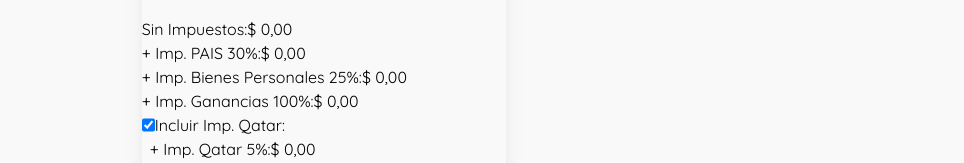
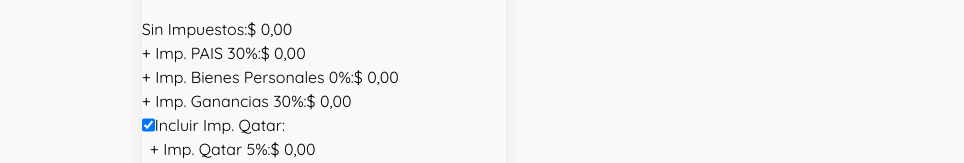
Before and after one commit to JulianP14/melarebusco, a Next.js app: page /impuestina in a window 1280 px wide. Shown: the part 357-520 px from the top of the page, without its empty margins (316-1280 px from the left). Built offline with nearby package versions, Linux system fonts and the light colour scheme; no server answers.

Commit message:
Funcionando todo el site con sus paginas

```diff
--- a/Components/Cotizaciones/Cotizacion.jsx
+++ b/Components/Cotizaciones/Cotizacion.jsx
@@ -88,11 +88,11 @@
             </div>
           </div>
         </div>
-        <div className="md:flex md:flex-wrap md:gap-4 items-center justify-center max-w-[1024px]">
+        <div className="md:flex md:flex-wrap md:gap-4 items-center justify-center max-w-[900px]">
           {dollars.map(({ id, name, dollar }) => (
             <div
               key={id}
-              className=" w-[350px] border-t-2 border-green-800 rounded-lg px-5 py-4 my-4 shadow-xl"
+              className=" w-[300px] border-t-2 border-green-800 rounded-lg px-5 py-4 my-4 shadow-xl"
             >
               <div className="flex flex-col items-center">
                 <h2 className="text-2xl border-b-2 rounded-lg border-green-800 bg-gradient-to-r from-[#101419] via-70% to-[#168374] bg-clip-text text-transparent font-bold">{name}</h2>
--- a/Components/Impuestina/Impuestos.jsx
+++ b/Components/Impuestina/Impuestos.jsx
@@ -7,15 +7,15 @@
   /* Renderizado en ARS */
   const dolarSinImp = Number(valueInput);
   const impuestoPais = Number(dolarSinImp * .3);
-  const impuestoGanancias = Number(dolarSinImp * 1);
+  const impuestoGanancias = Number(dolarSinImp * .3);
   const impuestoQatar = Number(dolarSinImp * .05);
-  const impuestoBsPs = Number(dolarSinImp * .25)
+  const impuestoBsPs = Number(dolarSinImp * 0)
   /* Renderizado en USD */
   const dolarSinImpUsd = Number(valueInput * dollarFixed);
   const impuestoPaisUsd = Number(dolarSinImpUsd * .3);
-  const impuestoGananciasUsd = Number(dolarSinImpUsd * 1);
+  const impuestoGananciasUsd = Number(dolarSinImpUsd * .3);
   const impuestoQatarUsd = Number(dolarSinImpUsd * .05);
-  const impuestoBsPsUsd = Number(dolarSinImpUsd * .25)
+  const impuestoBsPsUsd = Number(dolarSinImpUsd * 0)
 
   const sumaTotal = () => {
     let total = dolarSinImp + impuestoPais + impuestoGanancias + impuestoBsPs;
@@ -53,11 +53,11 @@
               <p>{formatMoney.format(impuestoPaisUsd)}</p>
             </div>
             <div className="flex justify-between w-full">
-              <p>+ Imp. Bienes Personales 25%:</p>
+              <p>+ Imp. Bienes Personales 0%:</p>
               <p>{formatMoney.format(impuestoBsPsUsd)}</p>
             </div>
             <div className="flex justify-between w-full">
-              <p>+ Imp. Ganancias 100%:</p>
+              <p>+ Imp. Ganancias 30%:</p>
               <p>{formatMoney.format(impuestoGananciasUsd)}</p>
             </div>
           </div>
@@ -98,11 +98,11 @@
               <p>{formatMoney.format(impuestoPais)}</p>
             </div>
             <div className="flex justify-between w-full">
-              <p>+ Imp. Bienes Personales 25%:</p>
+              <p>+ Imp. Bienes Personales 0%:</p>
               <p>{formatMoney.format(impuestoBsPs)}</p>
             </div>
             <div className="flex justify-between w-full">
-              <p>+ Imp. Ganancias 100%:</p>
+              <p>+ Imp. Ganancias 30%:</p>
               <p>{formatMoney.format(impuestoGanancias)}</p>
             </div>
           </div>
```
